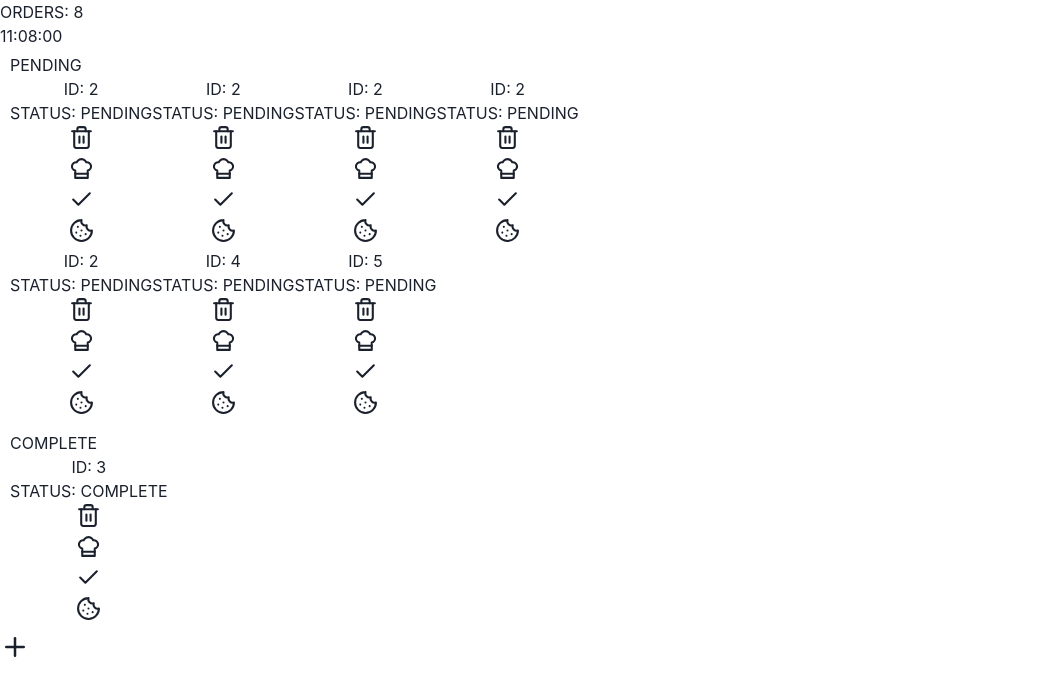
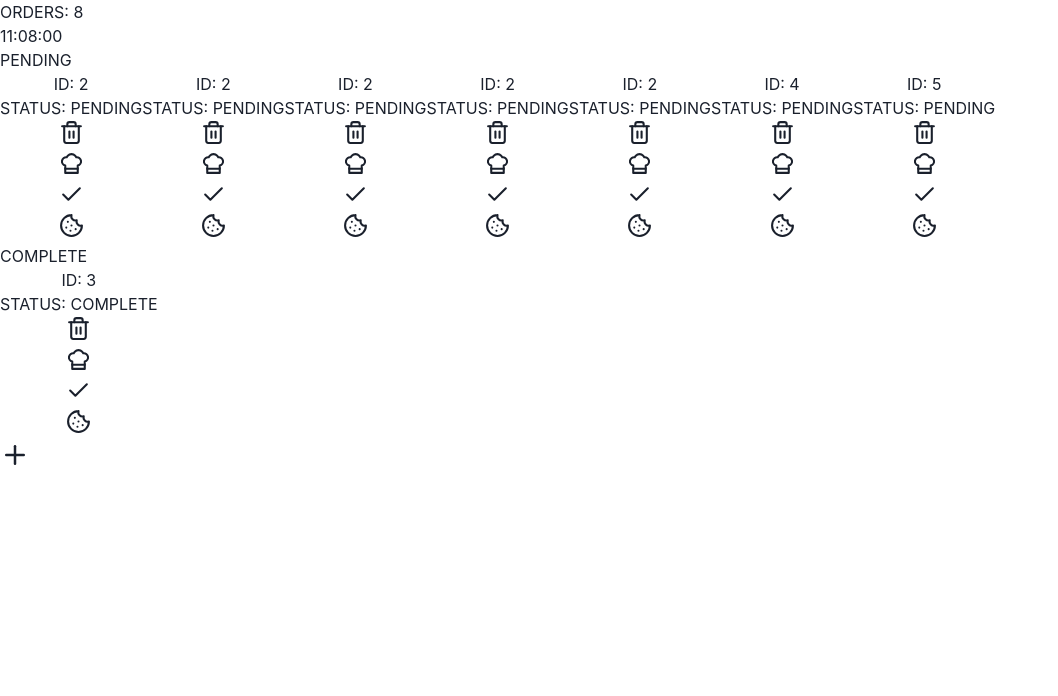
Before and after one commit to DineReady/Admin, a React (Create React App) app in the folder client/: page / in a window 1280 px wide. Shown: the top 696 px of the page, without its empty margins (0-1058 px from the left). Built offline with nearby package versions, Linux system fonts and the light colour scheme.

Commit message:
Refactor order display layout

```diff
--- a/client/src/components/orders/Main.tsx
+++ b/client/src/components/orders/Main.tsx
@@ -20,7 +20,7 @@ const Main = ({ orders }: IMain) => {
     }, [orders]);
 
     return (
-        <div className="h-full w-screen">
+        <div className="h-full w-screen grid grid-cols-2">
             {ordersByStatus &&
                 Object.entries(ordersByStatus).map(([status, orders]) => (
                     <AllOrders
--- a/client/src/components/orders/all_orders/AllOrders.tsx
+++ b/client/src/components/orders/all_orders/AllOrders.tsx
@@ -27,16 +27,7 @@ const AllOrders = ({ orders, status }: IAllOrders): JSX.Element => {
     );
 
     return (
-        <main
-            style={{
-                maxWidth: "668px",
-                padding: "10px",
-                paddingTop: "5px",
-                paddingBottom: "5px",
-                display: "",
-            }}
-            className={`${orderStatus} flex`}
-        >
+        <main className={`${orderStatus} `}>
             <header className="text-2xl font-black pb-3">
                 {status.toUpperCase()}
             </header>
```
